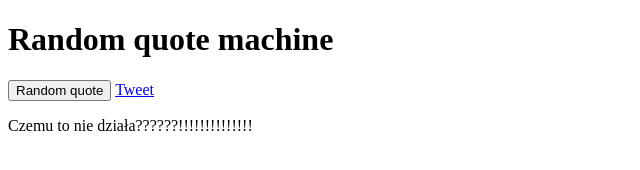
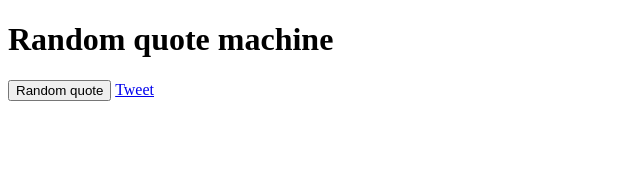
Before and after one commit to Krzysiek2017/Krzysiek2017.github.io, a plain HTML site: page index.html in a window 1280 px wide. Shown: the whole page, without its empty margins (0-640 px from the left). Drawn offline with nearby package versions, Linux system fonts and the light colour scheme; no server answers; some icons are missing.

Commit message:
hope it works

```diff
--- a/index.html
+++ b/index.html
@@ -19,7 +19,6 @@
             <button class="trigger"> Random quote </button>
             <a href="#" target="_blank" class="tweet"><i class="fa fa-lg fa-twitter"></i> Tweet</a>
         </div>
-        <div><p>Czemu to nie działa??????!!!!!!!!!!!!!!</p></div>
     </main>
     <script src="https://ajax.googleapis.com/ajax/libs/jquery/1.12.4/jquery.min.js"></script>
     <script src="https://code.jquery.com/jquery-3.0.0.min.js" integrity="sha256-JmvOoLtYsmqlsWxa7mDSLMwa6dZ9rrIdtrrVYRnDRH0=" crossorigin="anonymous"></script>
```
Also changed, not shown: js/script.js (+5 -4 lines). Lines whose indentation alone changed are shown as unchanged.
